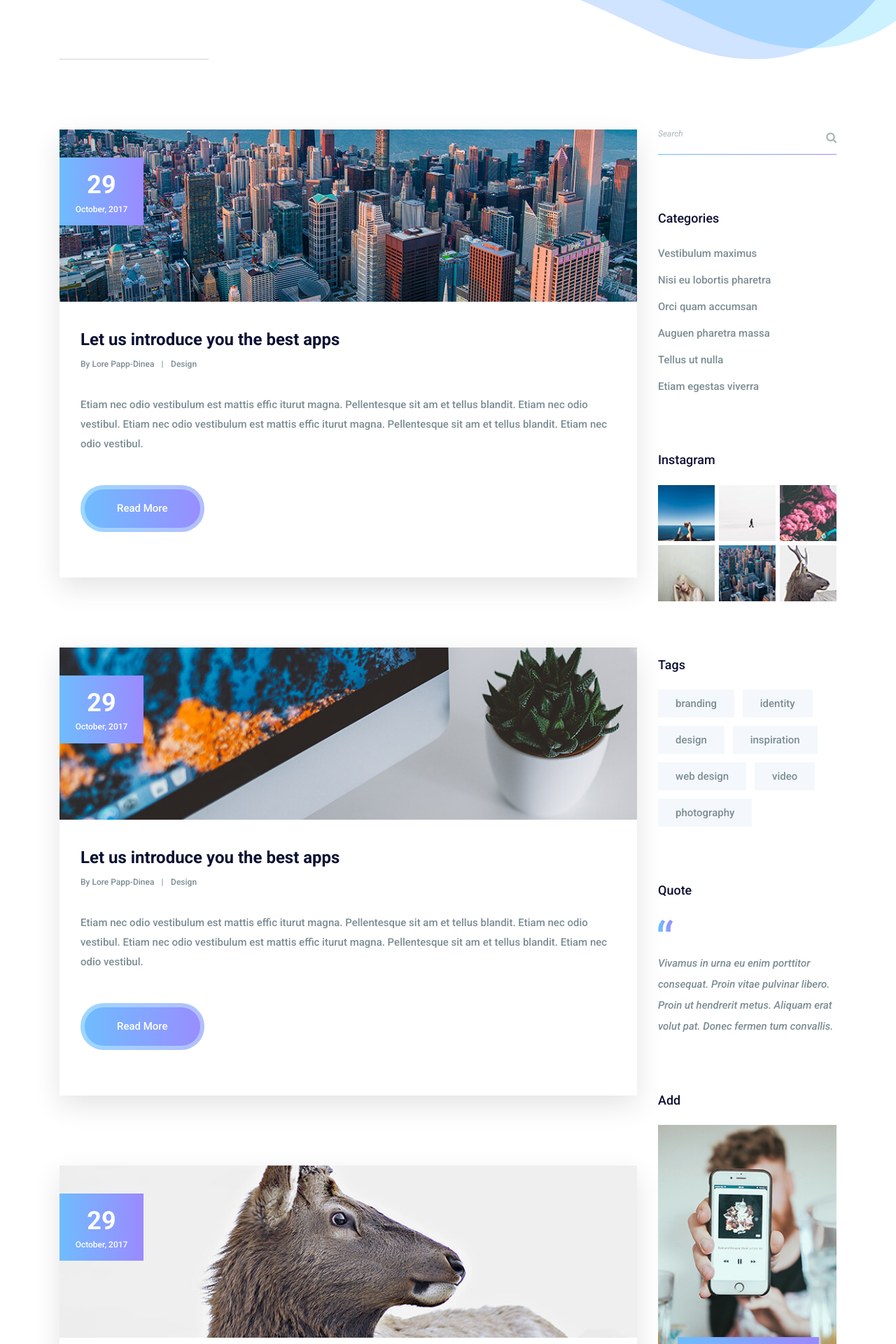
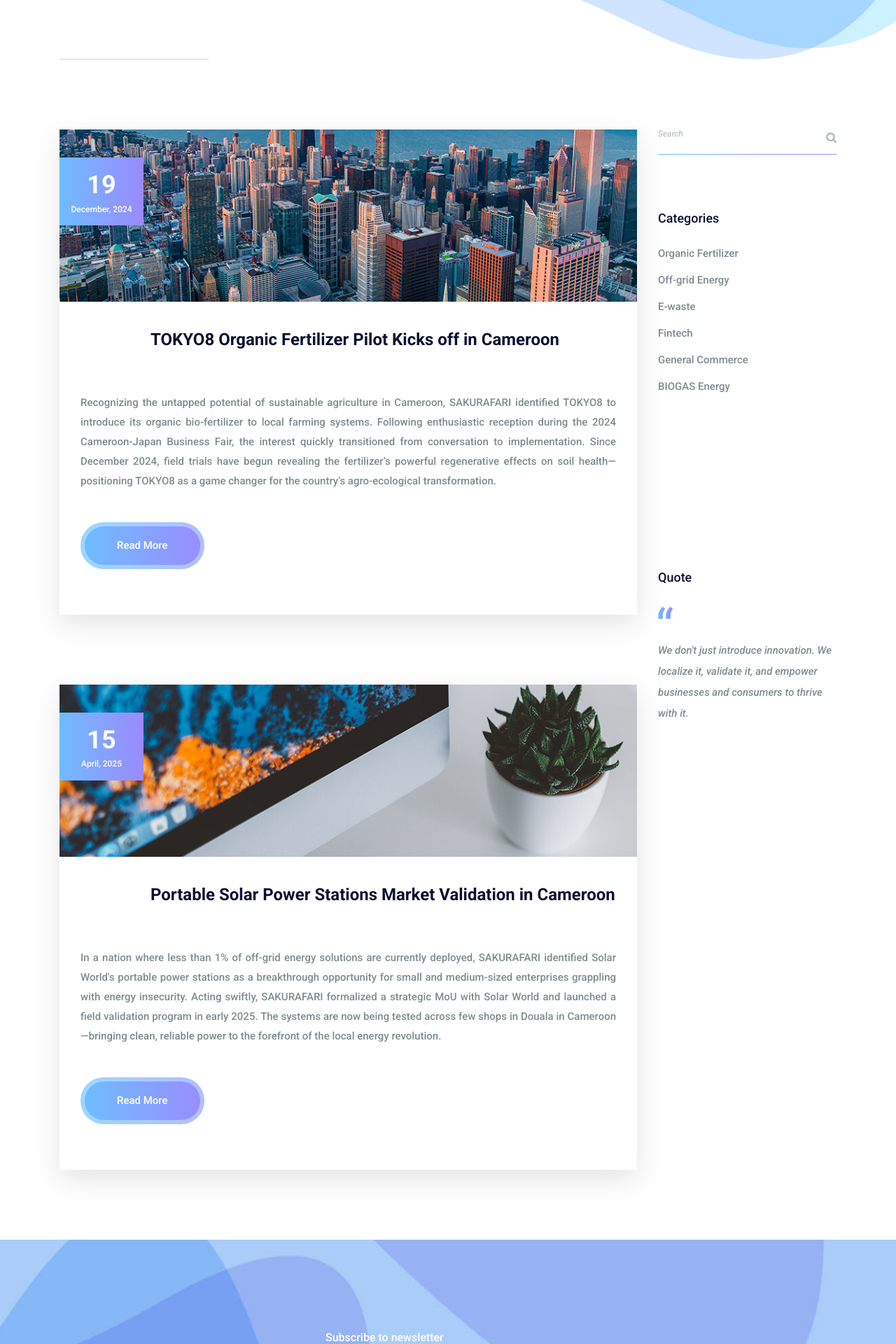
Before and after one commit to abyf/sakurafari, a Django app: page /blog.html in a window 1280 px wide. Shown: the part 339-2259 px from the top of the page at 70% size. Run offline with Django 5.2, Linux system fonts and the light colour scheme; some libraries are stand-ins or nearby versions.

Commit message:
Improved the Blog page

```diff
--- a/web_sakurafari/templates/blog.html
+++ b/web_sakurafari/templates/blog.html
@@ -99,17 +99,16 @@
                                 <div class="blog_img">
                                     <img class="img-fluid" src="img/blog/blog-1.jpg" alt="">
                                     <div class="blog_date">
-                                        <h4>29</h4>
-                                        <h5>October, 2017</h5>
+                                        <h4>19</h4>
+                                        <h5>December, 2024</h5>
                                     </div>
                                 </div>
                                 <div class="blog_text">
-                                    <a href="#"><h4>Let us introduce you the best apps</h4></a>
-                                    <div class="blog_author">
-                                        <a href="#">By Lore Papp-Dinea</a>
-                                        <a href="#">Design</a>
+                                    <a href="#"><h4 style="margin-left: 100px;">TOKYO8 Organic Fertilizer Pilot Kicks off in Cameroon</h4></a>
+                                    <br/><br/>
+                                    <div class="justified-text">
+                                    <p>Recognizing the untapped potential of sustainable agriculture in Cameroon, SAKURAFARI identified TOKYO8 to introduce its organic bio-fertilizer to local farming systems. Following enthusiastic reception during the 2024 Cameroon-Japan Business Fair, the interest quickly transitioned from conversation to implementation. Since December 2024, field trials have begun revealing the fertilizer’s powerful regenerative effects on soil health—positioning TOKYO8 as a game changer for the country’s agro-ecological transformation.</p>
                                     </div>
-                                    <p>Etiam nec odio vestibulum est mattis effic iturut magna. Pellentesque sit am et tellus blandit. Etiam nec odio vestibul. Etiam nec odio vestibulum est mattis effic iturut magna. Pellentesque sit am et tellus blandit. Etiam nec odio vestibul. </p>
                                     <a class="more_btn" href="#">Read More</a>
                                 </div>
                             </div>
@@ -117,38 +116,20 @@
                                 <div class="blog_img">
                                     <img class="img-fluid" src="img/blog/blog-2.jpg" alt="">
                                     <div class="blog_date">
-                                        <h4>29</h4>
-                                        <h5>October, 2017</h5>
+                                        <h4>15</h4>
+                                        <h5>April, 2025</h5>
                                     </div>
                                 </div>
                                 <div class="blog_text">
-                                    <a href="#"><h4>Let us introduce you the best apps</h4></a>
-                                    <div class="blog_author">
-                                        <a href="#">By Lore Papp-Dinea</a>
-                                        <a href="#">Design</a>
+                                    <a href="#"><h4 style="margin-left: 100px;">Portable Solar Power Stations Market Validation in Cameroon</h4></a>
+                                    <br/><br/>
+                                    <div class="justified-text">
+                                    <p>In a nation where less than 1% of off-grid energy solutions are currently deployed, SAKURAFARI identified Solar World's portable power stations as a breakthrough opportunity for small and medium-sized enterprises grappling with energy insecurity. Acting swiftly, SAKURAFARI formalized a strategic MoU with Solar World and launched a field validation program in early 2025. The systems are now being tested across few shops in Douala in Cameroon—bringing clean, reliable power to the forefront of the local energy revolution.</p>
                                     </div>
-                                    <p>Etiam nec odio vestibulum est mattis effic iturut magna. Pellentesque sit am et tellus blandit. Etiam nec odio vestibul. Etiam nec odio vestibulum est mattis effic iturut magna. Pellentesque sit am et tellus blandit. Etiam nec odio vestibul. </p>
                                     <a class="more_btn" href="#">Read More</a>
                                 </div>
                             </div>
-                            <div class="blog_main_item">
-                                <div class="blog_img">
-                                    <img class="img-fluid" src="img/blog/blog-3.jpg" alt="">
-                                    <div class="blog_date">
-                                        <h4>29</h4>
-                                        <h5>October, 2017</h5>
-                                    </div>
-                                </div>
-                                <div class="blog_text">
-                                    <a href="#"><h4>Let us introduce you the best apps</h4></a>
-                                    <div class="blog_author">
-                                        <a href="#">By Lore Papp-Dinea</a>
-                                        <a href="#">Design</a>
-                                    </div>
-                                    <p>Etiam nec odio vestibulum est mattis effic iturut magna. Pellentesque sit am et tellus blandit. Etiam nec odio vestibul. Etiam nec odio vestibulum est mattis effic iturut magna. Pellentesque sit am et tellus blandit. Etiam nec odio vestibul. </p>
-                                    <a class="more_btn" href="#">Read More</a>
-                                </div>
-                            </div>
+
                         </div>
                     </div>
                     <div class="col-lg-3">
@@ -166,77 +147,30 @@
                                     <h3>Categories</h3>
                                 </div>
                                 <ul>
-                                    <li><a href="#">Vestibulum maximus</a></li>
-                                    <li><a href="#">Nisi eu lobortis pharetra</a></li>
-                                    <li><a href="#">Orci quam accumsan</a></li>
-                                    <li><a href="#">Auguen pharetra massa</a></li>
-                                    <li><a href="#">Tellus ut nulla</a></li>
-                                    <li><a href="#"> Etiam egestas viverra </a></li>
+                                    <li><a href="#">Organic Fertilizer</a></li>
+                                    <li><a href="#">Off-grid Energy</a></li>
+                                    <li><a href="#">E-waste</a></li>
+                                    <li><a href="#">Fintech</a></li>
+                                    <li><a href="#">General Commerce</a></li>
+                                    <li><a href="#">BIOGAS Energy</a></li>
                                 </ul>
                             </aside>
-                            <aside class="r_widget insta_widget">
-                                <div class="r_w_title">
-                                    <h3>Instagram</h3>
-                                </div>
-                                <ul>
-                                    <li><a href="https://www.instagram.com/?hl=en">
-                                        <img class="img-fluid" src="img/instagram/right-instagram/r-in-1.jpg" alt="">
-                                    </a></li>
-                                    <li><a href="https://www.instagram.com/?hl=en">
-                                        <img class="img-fluid" src="img/instagram/right-instagram/r-in-2.jpg" alt="">
-                                    </a></li>
-                                    <li><a href="https://www.instagram.com/?hl=en">
-                                        <img class="img-fluid" src="img/instagram/right-instagram/r-in-3.jpg" alt="">
-                                    </a></li>
-                                    <li><a href="https://www.instagram.com/?hl=en">
-                                        <img class="img-fluid" src="img/instagram/right-instagram/r-in-4.jpg" alt="">
-                                    </a></li>
-                                    <li><a href="https://www.instagram.com/?hl=en">
-                                        <img class="img-fluid" src="img/instagram/right-instagram/r-in-5.jpg" alt="">
-                                    </a></li>
-                                    <li><a href="https://www.instagram.com/?hl=en">
-                                        <img class="img-fluid" src="img/instagram/right-instagram/r-in-6.jpg" alt="">
-                                    </a></li>
-                                </ul>
-                            </aside>
-                            <aside class="r_widget tag_widget">
-                                <div class="r_w_title">
-                                    <h3>Tags</h3>
-                                </div>
-                                <ul>
-                                    <li><a href="#">branding</a></li>
-                                    <li><a href="#">identity</a></li>
-                                    <li><a href="#">design</a></li>
-                                    <li><a href="#">inspiration</a></li>
-                                    <li><a href="#">web design</a></li>
-                                    <li><a href="#">video</a></li>
-                                    <li><a href="#">photography</a></li>
-                                </ul>
-                            </aside>
+
+                            <br/><br/>
+                            <br/><br/>
+                            <br/><br/>
                             <aside class="r_widget quote_widget">
                                 <div class="r_w_title">
                                     <h3>Quote</h3>
                                 </div>
                                 <img src="{% static 'web_sakurafari/img/icon/quote-icon.png' %}"  alt="">
-                                <p>Vivamus in urna eu enim porttitor consequat. Proin vitae pulvinar libero. Proin ut hendrerit metus. Aliquam erat volut pat. Donec fermen tum convallis.</p>
+                                <p>We don't just introduce innovation. We localize it, validate it, and empower businesses and consumers to thrive with it.</p>
                             </aside>
-                            <aside class="r_widget add_widget">
-                                <div class="r_w_title">
-                                    <h3>Add</h3>
-                                </div>
-                                <img class="img-fluid" src="img/add.jpg" alt="">
-                            </aside>
+
                         </div>
                     </div>
                 </div>
-                <nav aria-label="Page navigation example" class="pagination_area">
-                    <ul class="pagination">
-                        <li class="page-item active"><a class="page-link" href="#">01.</a></li>
-                        <li class="page-item"><a class="page-link" href="#">02.</a></li>
-                        <li class="page-item"><a class="page-link" href="#">03.</a></li>
-                        <li class="page-item"><a class="page-link" href="#">04.</a></li>
-                    </ul>
-                </nav>
+
             </div>
         </section>
         <!--================End Blog Main Area =================-->
@@ -252,13 +186,7 @@
                                 <p class="justified-text">At SAKURAFARI, we bridge the gap between Japan’s cutting-edge technology and Central Africa’s emerging opportunities. With Cameroon as the strategic entry point, we identify, adapt, and integrate transformative innovations that drive sustainable growth.</p>
                             </aside>
                         </div>
-                        <div class="col-lg-4 col-sm-6">
-                            <aside class="f_widget f_insta_widget">
-                                <div class="f_title">
-                                    <h3>Instagram</h3>
-                                </div>
-                            </aside>
-                        </div>
+
                         <div class="col-lg-4 col-sm-6">
                             <aside class="f_widget f_subs_widget">
                                 <div class="f_title">
--- a/web_sakurafari/templates/portfolio.html
+++ b/web_sakurafari/templates/portfolio.html
@@ -112,10 +112,10 @@
                     <img src="{% static 'web_sakurafari/img/portfolio/ms-portfolio/SW_2.jpeg' %}"  alt="">
                 </div>
                 <div class="ms_p_item wd_50">
-                    <img src="{% static 'web_sakurafari/img/portfolio/ms-portfolio/ms-p-6.jpg' %}"  alt="">
+                    <img src="{% static 'web_sakurafari/img/portfolio/ms-portfolio/SW_3.jpeg' %}"  alt="">
                 </div>
                 <div class="ms_p_item wd_25 design arc">
-                    <img src="{% static 'web_sakurafari/img/portfolio/ms-portfolio/ms-p-7.jpg' %}"  alt="">
+                    <img src="{% static 'web_sakurafari/img/portfolio/ms-portfolio/SW_4.jpeg' %}"  alt="">
                 </div>
                 <div class="ms_p_item wd_25 design arc">
                     <img src="{% static 'web_sakurafari/img/portfolio/ms-portfolio/ms-p-8.jpg' %}"  alt="">
```
Also changed, not shown: static/web_sakurafari/img/portfolio/ms-portfolio/SW_3.jpeg (added), static/web_sakurafari/img/portfolio/ms-portfolio/SW_4.jpeg (added), static/web_sakurafari/img/portfolio/ms-portfolio/ms-p-1.jpg (deleted), static/web_sakurafari/img/portfolio/ms-portfolio/ms-p-2.jpg (deleted), static/web_sakurafari/img/portfolio/ms-portfolio/ms-p-3.jpg (deleted), static/web_sakurafari/img/portfolio/ms-portfolio/ms-p-4.jpg (deleted), static/web_sakurafari/img/portfolio/ms-portfolio/ms-p-5.jpg (deleted), static/web_sakurafari/img/portfolio/ms-portfolio/ms-p-6.jpg (deleted), static/web_sakurafari/img/portfolio/ms-portfolio/ms-p-7.jpg (deleted).
